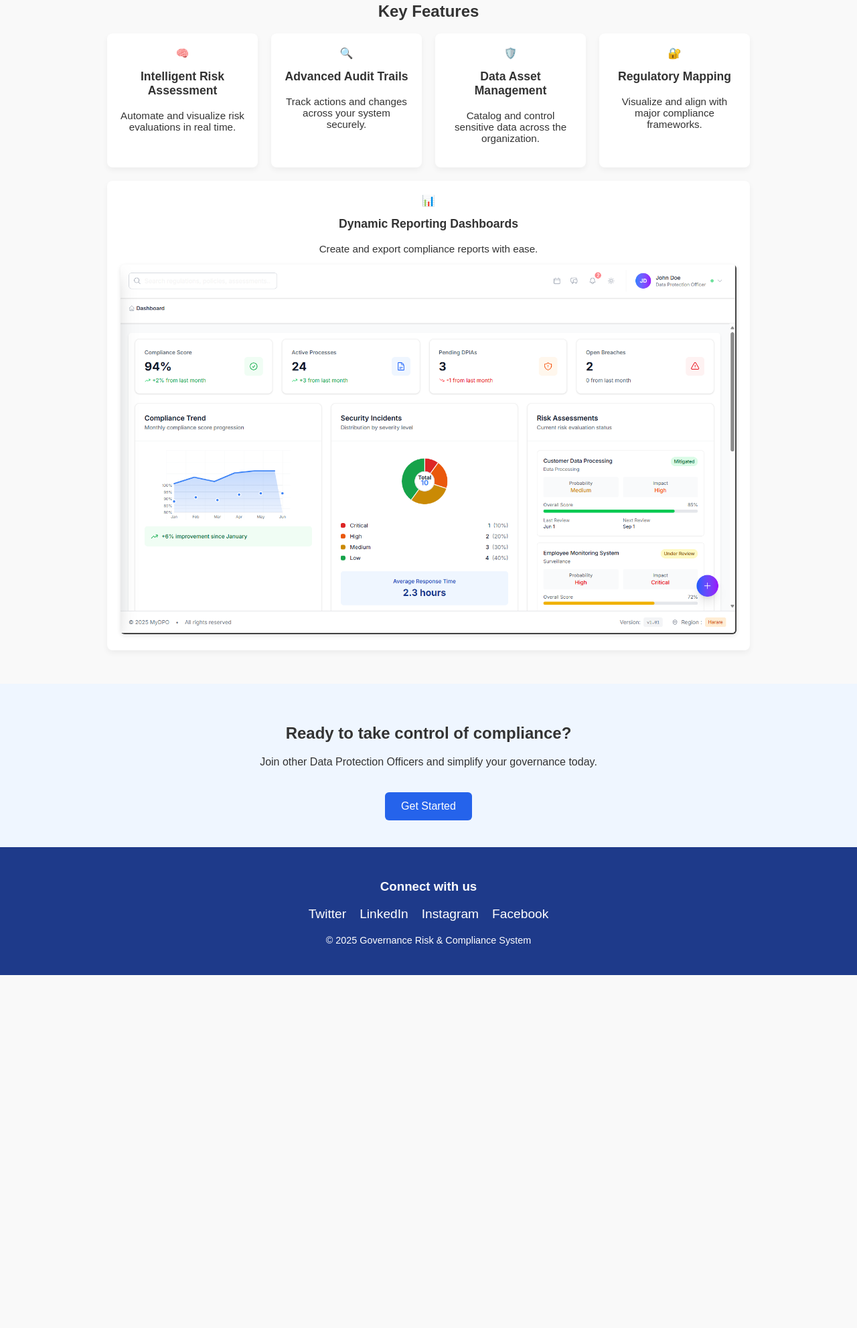
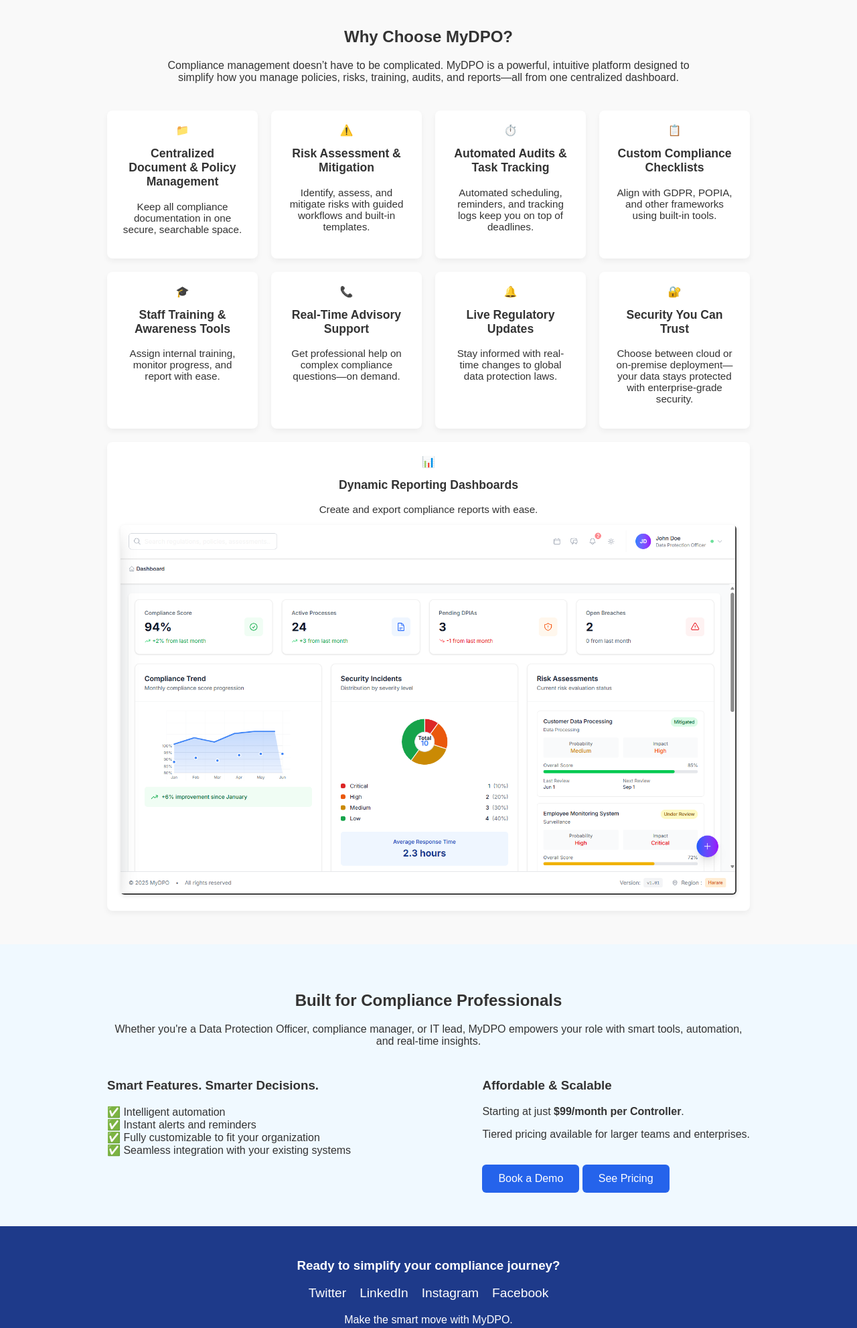
Before and after one commit to stkuwanda/static-web-app, a website: page public/index.html in a window 1280 px wide. Shown: the part 338-2321 px from the top of the page at 67% size. Before the commit the page ends 1794 px from the top, so only its background shows below. Drawn offline with Linux system fonts and the light colour scheme.

Commit message:
added page content

```diff
--- a/public/index.html
+++ b/public/index.html
@@ -3,149 +3,85 @@
 	<head>
 		<meta charset="UTF-8" />
 		<meta name="viewport" content="width=device-width, initial-scale=1.0" />
-		<title>Governance Risk & Compliance System</title>
-		<style>
-			* {
-				box-sizing: border-box;
-			}
-			body {
-				margin: 0;
-				font-family: Arial, sans-serif;
-				background-color: #f9f9f9;
-				color: #333;
-			}
-			header {
-				background-color: #1e3a8a;
-				color: white;
-				text-align: center;
-				padding: 60px 20px;
-			}
-			header h1 {
-				margin: 0;
-				font-size: 2.2em;
-			}
-			header p {
-				font-size: 1.1em;
-				margin-top: 10px;
-			}
-			.btn {
-				background-color: #2563eb;
-				color: white;
-				padding: 12px 24px;
-				margin-top: 20px;
-				border: none;
-				border-radius: 6px;
-				cursor: pointer;
-				font-size: 1em;
-			}
-			.btn:hover {
-				background-color: #1d4ed8;
-			}
-			section {
-				padding: 50px 20px;
-				max-width: 1000px;
-				margin: 0 auto;
-			}
-			.features {
-				display: flex;
-				flex-wrap: wrap;
-				gap: 20px;
-				justify-content: center;
-			}
-			.feature {
-				background-color: white;
-				border-radius: 8px;
-				box-shadow: 0 4px 8px rgba(0, 0, 0, 0.05);
-				flex: 1 1 220px;
-				padding: 20px;
-				text-align: center;
-			}
-			.feature h3 {
-				margin-top: 15px;
-				font-size: 1.1em;
-			}
-			.feature p {
-				font-size: 0.95em;
-			}
-			.cta {
-				background-color: #eff6ff;
-				text-align: center;
-				padding: 40px 20px;
-			}
-			footer {
-				background-color: #1e3a8a;
-				color: white;
-				padding: 30px 20px;
-				text-align: center;
-			}
-			.social-links {
-				display: flex;
-				justify-content: center;
-				gap: 20px;
-				margin-top: 15px;
-				flex-wrap: wrap;
-			}
-			.social-links a {
-				color: white;
-				text-decoration: none;
-				font-size: 1.2em;
-				transition: color 0.3s;
-			}
-			.social-links a:hover {
-				color: #cbd5e1;
-			}
-			@media (max-width: 768px) {
-				header h1 {
-					font-size: 1.8em;
-				}
-				.features {
-					flex-direction: column;
-					align-items: center;
-				}
-				.feature {
-					flex: 1 1 100%;
-					max-width: 320px;
-				}
-			}
-		</style>
+		<link rel="stylesheet" href="style.css" />
+		<title>MyDPO – Master Your Data Protection Compliance</title>
 	</head>
 	<body>
 		<header>
-			<h1>Streamline Governance. Empower Compliance.</h1>
-			<p>
-				A secure solution for Data Protection Officers to manage risk and
-				regulatory responsibilities.
-			</p>
-			<button class="btn">Request a Demo</button>
+			<h1>MyDPO – Master Your Data Protection Compliance</h1>
+			<p>All-in-One Platform Built for DPOs and Data Compliance Teams</p>
+			<p style="font-weight: bold">Simple. Secure. Scalable.</p>
+			<button class="btn">Start Free Trial</button>
 		</header>
 
 		<section>
-			<h2 style="text-align: center">Key Features</h2>
-			<div class="features">
+			<h2 style="text-align: center">Why Choose MyDPO?</h2>
+			<p style="max-width: 800px; margin: 0 auto; text-align: center">
+				Compliance management doesn’t have to be complicated. MyDPO is a
+				powerful, intuitive platform designed to simplify how you manage
+				policies, risks, training, audits, and reports—all from one centralized
+				dashboard.
+			</p>
+
+			<div class="features" style="margin-top: 40px">
 				<div class="feature">
-					<div>🧠</div>
-					<h3>Intelligent Risk Assessment</h3>
-					<p>Automate and visualize risk evaluations in real time.</p>
+					<div>📁</div>
+					<h3>Centralized Document & Policy Management</h3>
+					<p>
+						Keep all compliance documentation in one secure, searchable space.
+					</p>
 				</div>
 				<div class="feature">
-					<div>🔍</div>
-					<h3>Advanced Audit Trails</h3>
-					<p>Track actions and changes across your system securely.</p>
+					<div>⚠️</div>
+					<h3>Risk Assessment & Mitigation</h3>
+					<p>
+						Identify, assess, and mitigate risks with guided workflows and
+						built-in templates.
+					</p>
 				</div>
-				<!-- <div class="feature">
-					<div>📊</div>
-					<h3>Dynamic Reporting Dashboards</h3>
-					<p>Create and export compliance reports with ease.</p>
-				</div> -->
 				<div class="feature">
-					<div>🛡️</div>
-					<h3>Data Asset Management</h3>
-					<p>Catalog and control sensitive data across the organization.</p>
+					<div>⏱️</div>
+					<h3>Automated Audits & Task Tracking</h3>
+					<p>
+						Automated scheduling, reminders, and tracking logs keep you on top
+						of deadlines.
+					</p>
+				</div>
+				<div class="feature">
+					<div>📋</div>
+					<h3>Custom Compliance Checklists</h3>
+					<p>
+						Align with GDPR, POPIA, and other frameworks using built-in tools.
+					</p>
+				</div>
+				<div class="feature">
+					<div>🎓</div>
+					<h3>Staff Training & Awareness Tools</h3>
+					<p>
+						Assign internal training, monitor progress, and report with ease.
+					</p>
+				</div>
+				<div class="feature">
+					<div>📞</div>
+					<h3>Real-Time Advisory Support</h3>
+					<p>
+						Get professional help on complex compliance questions—on demand.
+					</p>
+				</div>
+				<div class="feature">
+					<div>🔔</div>
+					<h3>Live Regulatory Updates</h3>
+					<p>
+						Stay informed with real-time changes to global data protection laws.
+					</p>
 				</div>
 				<div class="feature">
 					<div>🔐</div>
-					<h3>Regulatory Mapping</h3>
-					<p>Visualize and align with major compliance frameworks.</p>
+					<h3>Security You Can Trust</h3>
+					<p>
+						Choose between cloud or on-premise deployment—your data stays
+						protected with enterprise-grade security.
+					</p>
 				</div>
 				<div class="feature">
 					<div>📊</div>
@@ -164,24 +100,63 @@
 			</div>
 		</section>
 
-		<div class="cta">
-			<h2>Ready to take control of compliance?</h2>
-			<p>
-				Join other Data Protection Officers and simplify your governance today.
-			</p>
-			<button class="btn">Get Started</button>
+		<div style="background-color: #f0f9ff">
+			<section>
+				<h2 style="text-align: center;">Built for Compliance Professionals</h2>
+				<p style="text-align: center;">
+					Whether you're a Data Protection Officer, compliance manager, or IT
+					lead, MyDPO empowers your role with smart tools, automation, and
+					real-time insights.
+				</p>
+				<div style="display: flex; justify-content: space-between; flex-wrap: wrap;">
+					<div>
+						<h3 style="margin-top: 30px">Smart Features. Smarter Decisions.</h3>
+						<ul
+							style="
+								list-style: none;
+								padding: 0;
+								max-width: 600px;
+
+								font-size: 1em;
+							"
+						>
+							<li>✅ Intelligent automation</li>
+							<li>✅ Instant alerts and reminders</li>
+							<li>✅ Fully customizable to fit your organization</li>
+							<li>✅ Seamless integration with your existing systems</li>
+						</ul>
+					</div>
+
+					<div>
+						<h3 style="margin-top: 30px">Affordable & Scalable</h3>
+						<p>
+							Starting at just <strong>$99/month per Controller</strong>.
+
+						</p>
+						<p>Tiered pricing available for larger teams and enterprises.</p>
+						<button class="btn">Book a Demo</button>
+						<button class="btn">See Pricing</button>
+					</div>
+				</div>
+			</section>
 		</div>
 
 		<footer>
-			<h3>Connect with us</h3>
+			<h3>Ready to simplify your compliance journey?</h3>
 			<div class="social-links">
 				<a href="https://twitter.com/" target="_blank">Twitter</a>
 				<a href="https://linkedin.com/" target="_blank">LinkedIn</a>
 				<a href="https://instagram.com/" target="_blank">Instagram</a>
 				<a href="https://facebook.com/" target="_blank">Facebook</a>
 			</div>
+			<p style="margin-top: 20px">Make the smart move with MyDPO.</p>
+			<div style="margin-top: 10px">
+				<button class="btn">Get Started Now</button>
+				<button class="btn">Contact Sales</button>
+				<button class="btn">Download Brochure</button>
+			</div>
 			<p style="margin-top: 20px; font-size: 0.9em">
-				© 2025 Governance Risk & Compliance System
+				© 2025 MyDPO – Master Your Data Protection Compliance
 			</p>
 		</footer>
 	</body>
--- a/public/style.css
+++ b/public/style.css
@@ -65,6 +65,28 @@
 	text-align: center;
 	padding: 40px 20px;
 }
+footer {
+	background-color: #1e3a8a;
+	color: white;
+	padding: 30px 20px;
+	text-align: center;
+}
+.social-links {
+	display: flex;
+	justify-content: center;
+	gap: 20px;
+	margin-top: 15px;
+	flex-wrap: wrap;
+}
+.social-links a {
+	color: white;
+	text-decoration: none;
+	font-size: 1.2em;
+	transition: color 0.3s;
+}
+.social-links a:hover {
+	color: #cbd5e1;
+}
 @media (max-width: 768px) {
 	header h1 {
 		font-size: 1.8em;
```
